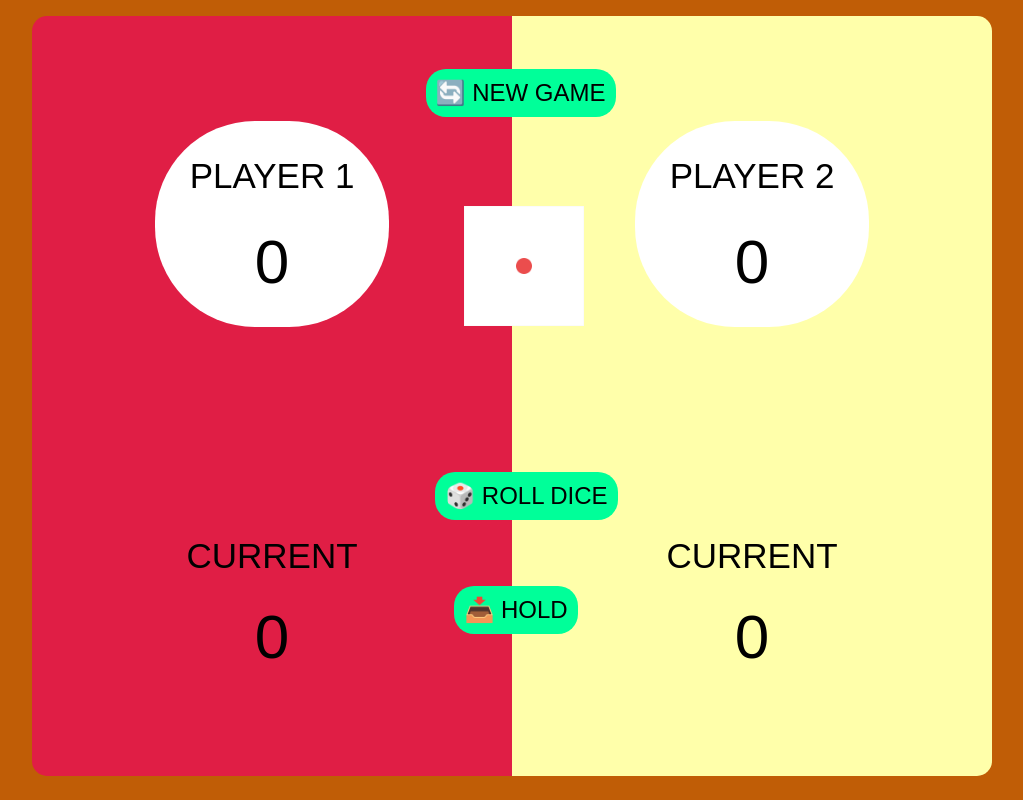
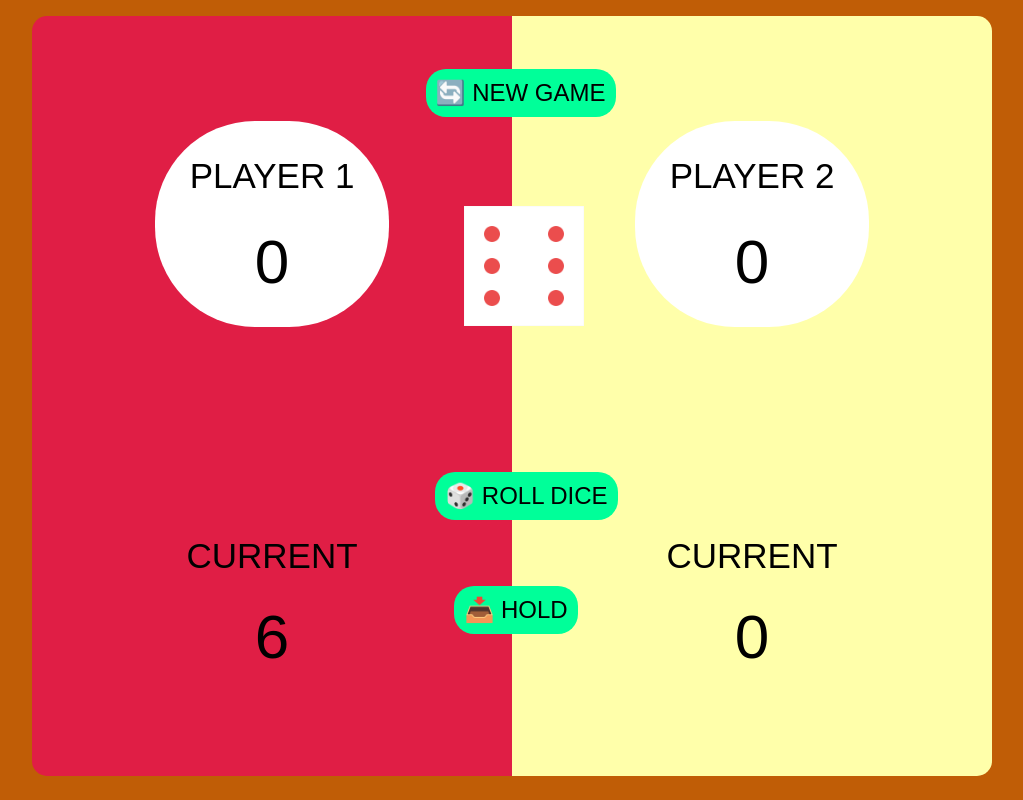
Before and after one commit to Adriano-Ivan/pig-game, a plain HTML site: page index.html in a window 1280 px wide. Both pictures are taken after a click on the element "🎲 ROLL DICE". Shown: the whole page, without its empty margins (128-1151 px from the left). Drawn offline with Linux system fonts and the light colour scheme.

Commit message:
Mudança de jogadores, mostragem de pontos incrementados na rolagem de dados.

```diff
--- a/index.html
+++ b/index.html
@@ -11,6 +11,17 @@
       <section id="player-1" class="active--player">
         <div class="total--score">
           <div class="title">PLAYER 1</div>
+          <div id="total-display-0">0</div>
+        </div>
+        <div class="current--score">
+          <div class="title-current">CURRENT</div>
+          <div id="score-display-0">0</div>
+        </div>
+      </section>
+
+      <section id="player-2" class="inactive--player">
+        <div class="total--score">
+          <div class="title">PLAYER 2</div>
           <div id="total-display-1">0</div>
         </div>
         <div class="current--score">
@@ -19,21 +30,12 @@
         </div>
       </section>
 
-      <section id="player-2" class="inactive--player">
-        <div class="total--score">
-          <div class="title">PLAYER 2</div>
-          <div id="total-display-2">0</div>
-        </div>
-        <div class="current--score">
-          <div class="title-current">CURRENT</div>
-          <div id="score-display-2">0</div>
-        </div>
-      </section>
-
       <div id="new-game">🔄 NEW GAME</div>
       <img src="dice-1.png" alt="img" id="img-show" />
       <div id="roll-dice">🎲 ROLL DICE</div>
       <div id="hold">📥 HOLD</div>
     </main>
+
+    <script type="text/javascript" src="script.js"></script>
   </body>
 </html>
--- a/script.js
+++ b/script.js
@@ -0,0 +1,49 @@
+"use strict";
+
+const rollDice = document.getElementById("roll-dice");
+const imgDice = document.getElementById("img-show");
+const player1 = document.getElementById("player-1");
+const player2 = document.getElementById("player-2");
+const player0Current = document.getElementById("score-display-0");
+const player1Current = document.getElementById("score-display-1");
+
+let currentPlayer = 0;
+let totalScore = 0;
+
+const changeActive = function () {
+  player1.classList.toggle("active--player");
+  player1.classList.toggle("inactive--player");
+  player2.classList.toggle("active--player");
+  player2.classList.toggle("inactive--player");
+};
+
+rollDice.addEventListener("click", function () {
+  const dice = Math.trunc(Math.random() * 6) + 1;
+
+  imgDice.src = `dice-${dice}.png`;
+
+  if (dice !== 1) {
+    if (currentPlayer === 0) {
+      totalScore += dice;
+      player0Current.textContent = totalScore;
+    } else {
+      totalScore += dice;
+      player1Current.textContent = totalScore;
+    }
+  } else {
+    if (currentPlayer === 0) {
+      player0Current.textContent = 0;
+    } else {
+      player1Current.textContent = 0;
+    }
+
+    currentPlayer = currentPlayer === 0 ? 1 : 0;
+    totalScore = 0;
+
+    if (player1.classList.contains("active--player")) {
+      changeActive();
+    } else {
+      changeActive();
+    }
+  }
+});
--- a/style.css
+++ b/style.css
@@ -79,14 +79,14 @@ main {
   justify-content: center;
 }
 
-#total-display-1,
-#total-display-2 {
+#total-display-0,
+#total-display-1 {
   margin-top: 25px;
   font-size: 2em;
 }
 
-#score-display-1,
-#score-display-2 {
+#score-display-0,
+#score-display-1 {
   margin-top: 25px;
   font-size: 2em;
 }
```
